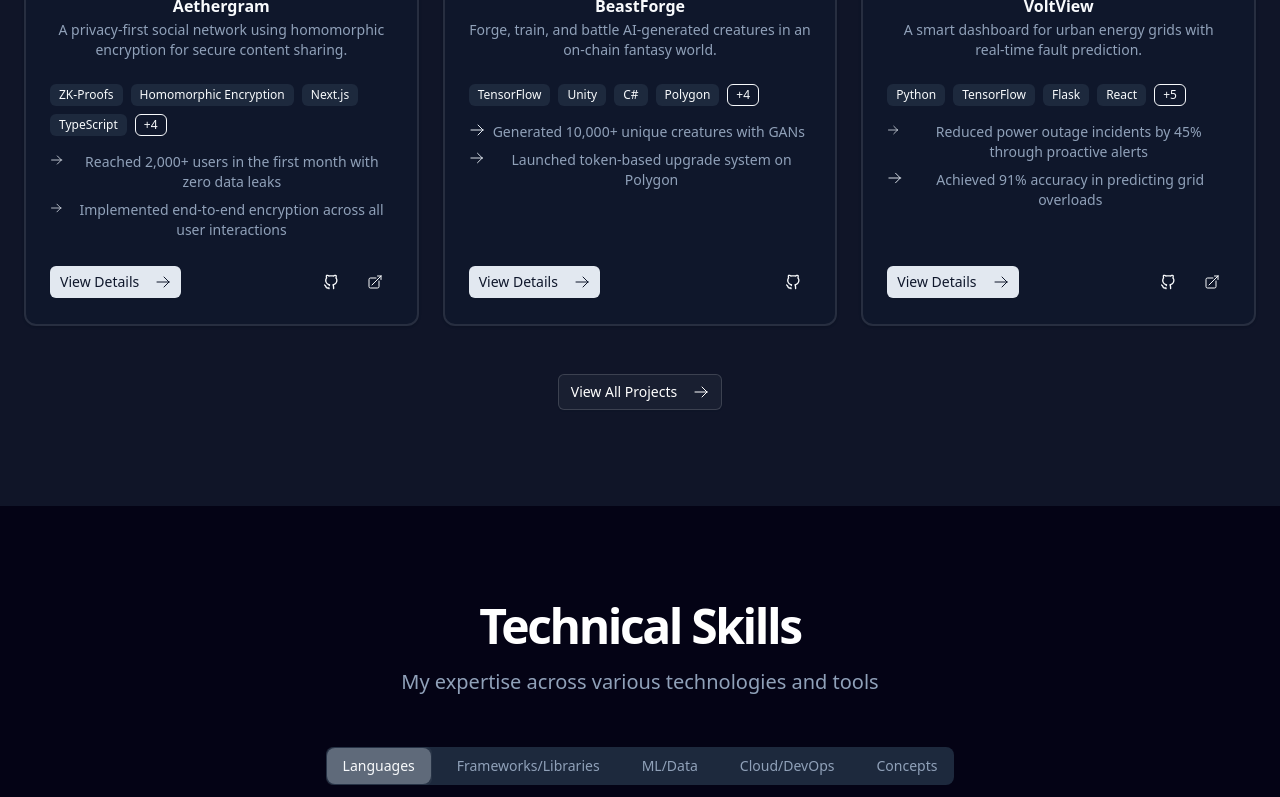
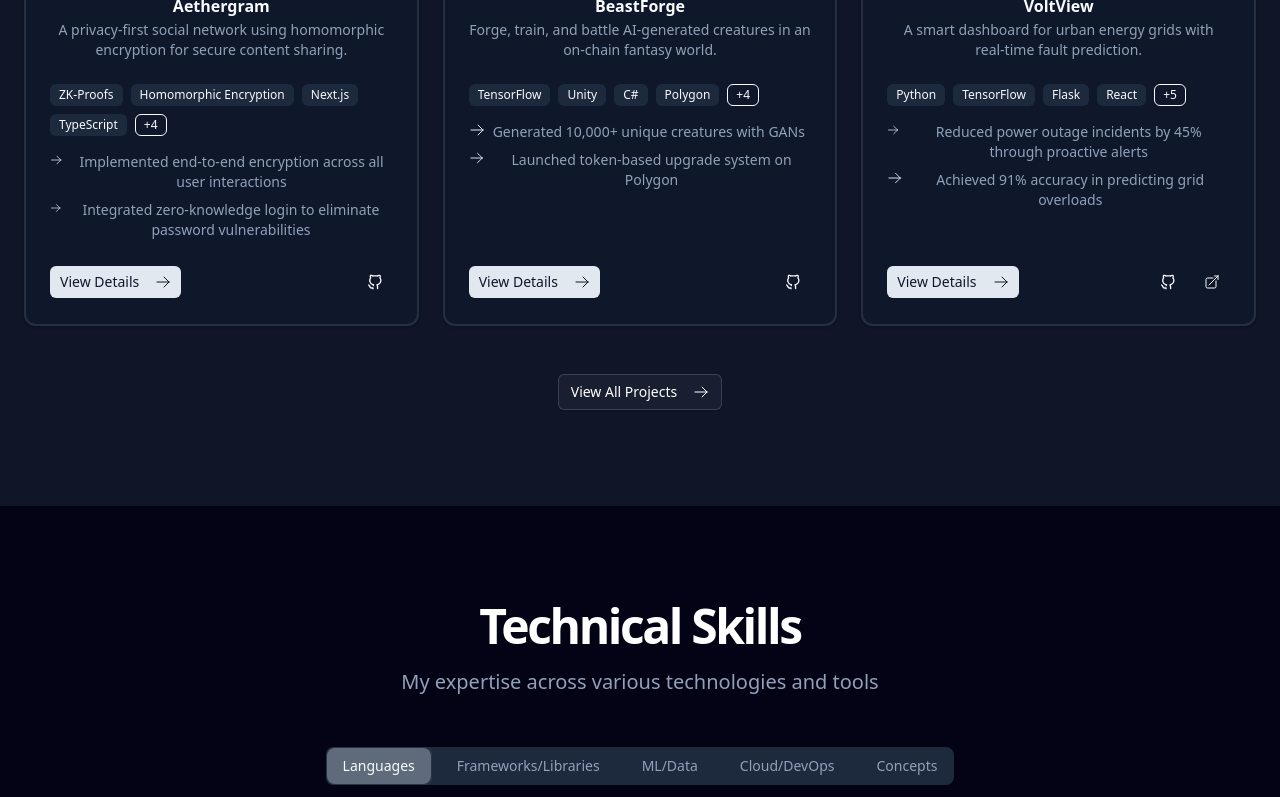
Before and after one commit to Darkpool645/angel-portfolio, a React (Vite) app: page / in a window 1280 px wide. Shown: the part 1344-2141 px from the top of the page. Built offline with nearby package versions, Linux system fonts and the light colour scheme.

Commit message:
feat. update aethergram project info

```diff
--- a/src/constants/Projects.js
+++ b/src/constants/Projects.js
@@ -7,14 +7,13 @@ export const projects = [
       "Aethergram is a decentralized social media platform that empowers users to share encrypted content without compromising privacy. Built with homomorphic encryption and IPFS, users can interact anonymously while maintaining data ownership. Features include encrypted comments, anonymous likes, and community moderation.",
     technologies: ["ZK-Proofs", "Homomorphic Encryption", "Next.js", "TypeScript", "OrbitDB", "TailwindCSS", "IPFS", "JWT"],
     achievements: [
-      "Reached 2,000+ users in the first month with zero data leaks",
       "Implemented end-to-end encryption across all user interactions",
       "Integrated zero-knowledge login to eliminate password vulnerabilities",
       "Reduced backend load by 40% using decentralized indexing"
     ],
     image: "https://i.pinimg.com/1200x/75/30/83/7530839b68fb57aae3148c61e1cc5e18.jpg",
-    github: "https://github.com/demo/aethergram",
-    liveUrl: "https://aethergram.io",
+    github: "https://github.com/Darkpool645/Aethergram",
+    // liveUrl: "https://aethergram.io",
     featured: true
   },
   {
```
